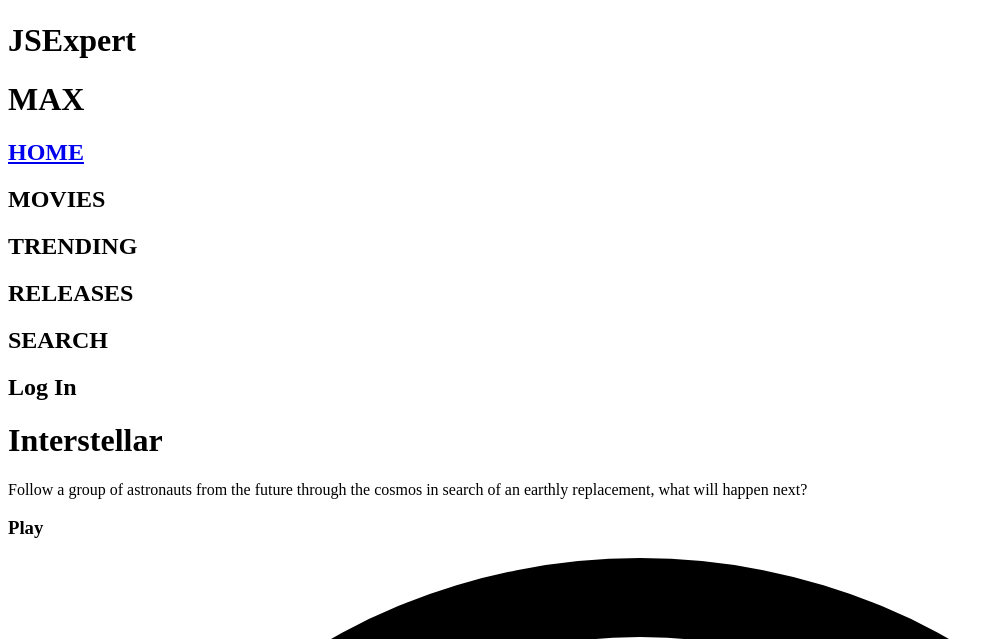
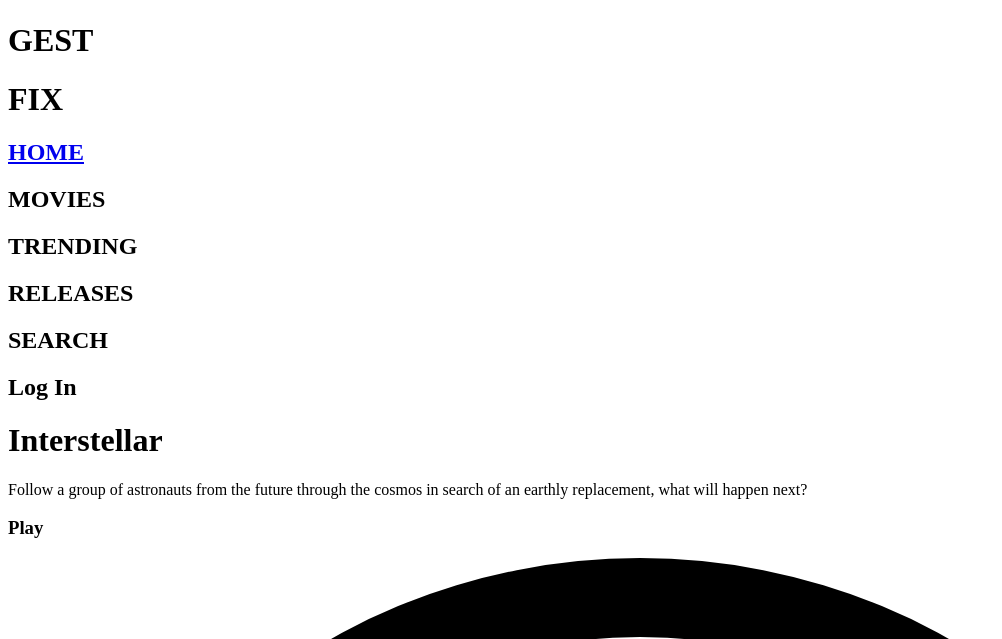
Before and after one commit to dionbiancha/gestfix, a website with bundled scripts: page pages/titles/index.html in a window 1280 px wide. Shown: the part 161-800 px from the top of the page, without its empty margins (0-1002 px from the left). Built offline with nearby package versions, Linux system fonts and the light colour scheme.

Commit message:
Mudanças visuais

```diff
--- a/pages/titles/index.html
+++ b/pages/titles/index.html
@@ -4,7 +4,7 @@
     <meta charset="UTF-8" />
     <meta http-equiv="X-UA-Compatible" content="IE=edge" />
     <meta name="viewport" content="width=device-width, initial-scale=1.0" />
-    <title>Streaming Service</title>
+    <title>Gestfix</title>
     <link rel="stylesheet" href="./lib/index.css" />
   </head>
 
@@ -13,8 +13,8 @@
     <div class="content">
       <div class="header">
         <div class="brand">
-          <h1 class="green">JSExpert</h1>
-          <h1 class="white">MAX</h1>
+          <h1 class="green">GEST</h1>
+          <h1 class="white">FIX</h1>
         </div>
         <div class="main-nav">
           <a href="/" class="button-container">
@@ -117,8 +117,8 @@
         </div>
         <div class="btn-row">
           <div class="brand">
-            <h1 class="green">JSExpert</h1>
-            <h1 class="white">MAX</h1>
+            <h1 class="green">GEST</h1>
+            <h1 class="white">FIX</h1>
           </div>
           <div class="socials">
             <a href=""
```
Also changed, not shown: index.html (+1 -1 lines), pages/video-player/index.html (+1 -1 lines).
